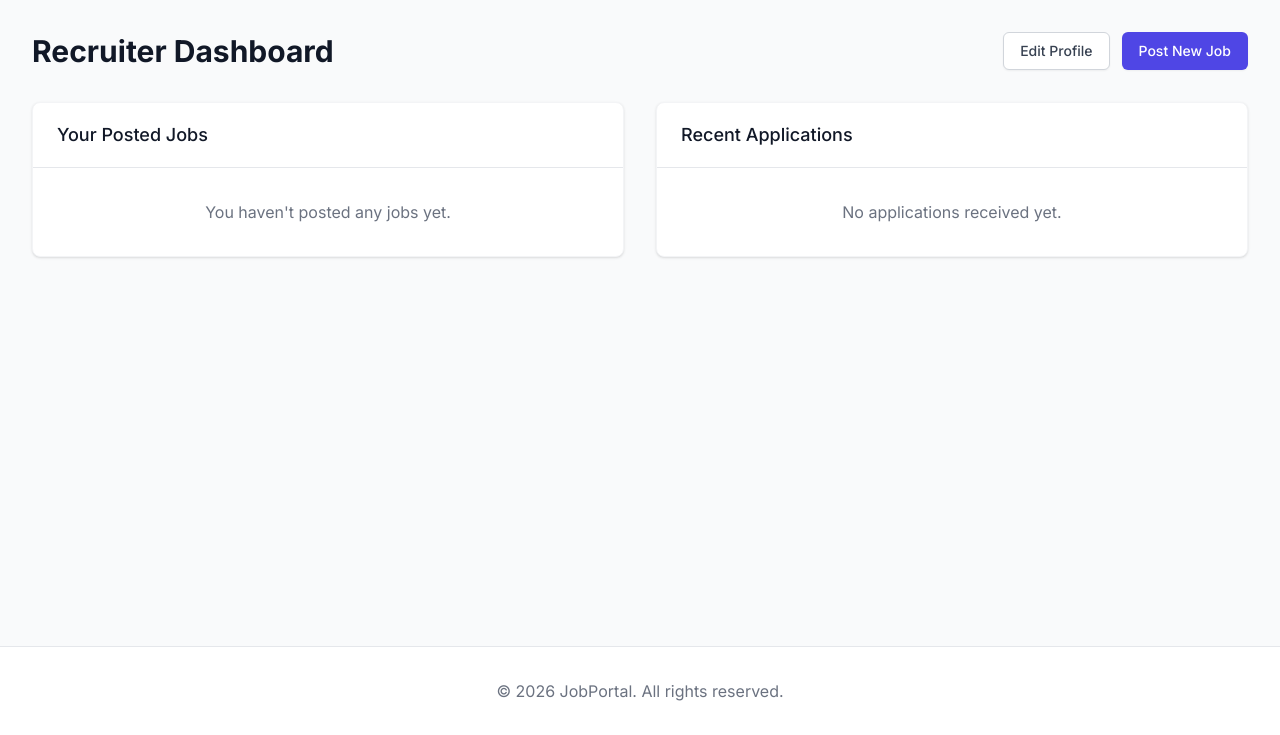
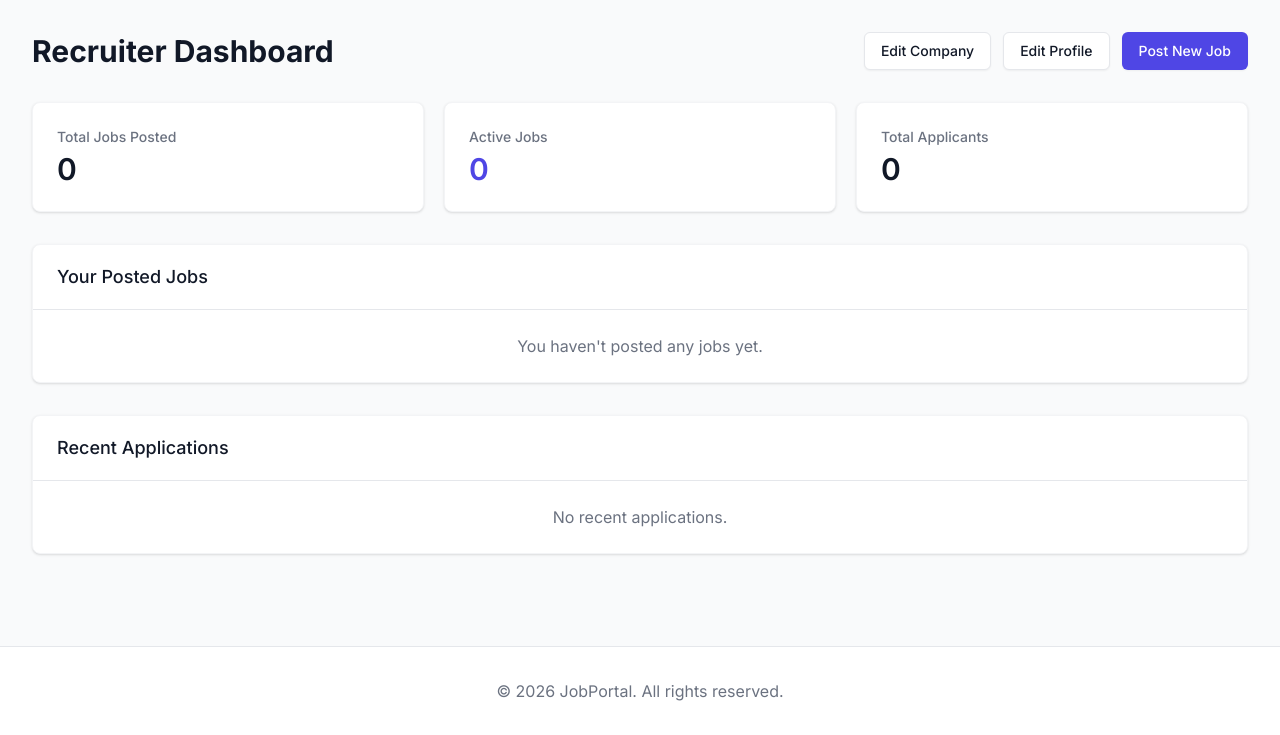
Before and after one commit to KumarMirampalli2k26/JobPortal, a Django app: page /accounts/dashboard/recruiter/ in a window 1280 px wide. Shown: the part 65-800 px from the top of the page. Run offline with Django 5.2, Linux system fonts and the light colour scheme; a user stored in the database is signed in; tables that the repository leaves empty hold one stand-in row (values such as "Sample post"); grey boxes marked "Sample" are stand-in pictures; data that the repository does not hold is empty; some libraries are stand-ins or nearby versions.

Commit message:
Build recruiter dashboard and job CRUD

```diff
--- a/accounts/views.py
+++ b/accounts/views.py
@@ -36,8 +36,20 @@ def dashboard(request):
 @recruiter_required
 def recruiter_dashboard(request):
     jobs = Job.objects.filter(recruiter=request.user)
-    applications = Application.objects.filter(job__in=jobs).order_by('-applied_at')[:5]
-    return render(request, 'accounts/dashboard_recruiter.html', {'jobs': jobs, 'applications': applications})
+    applications = Application.objects.filter(job__in=jobs).order_by('-applied_at')
+
+    total_jobs = jobs.count()
+    active_jobs = jobs.filter(is_active=True).count()
+    total_applicants = applications.count()
+
+    context = {
+        'jobs': jobs,
+        'applications': applications[:5],
+        'total_jobs': total_jobs,
+        'active_jobs': active_jobs,
+        'total_applicants': total_applicants,
+    }
+    return render(request, 'accounts/dashboard_recruiter.html', context)
 
 @candidate_required
 def candidate_dashboard(request):
--- a/jobs/urls.py
+++ b/jobs/urls.py
@@ -5,5 +5,9 @@ urlpatterns = [
     path('', views.JobListView.as_view(), name='job_list'),
     path('<int:pk>/', views.JobDetailView.as_view(), name='job_detail'),
     path('create/', views.JobCreateView.as_view(), name='job_create'),
+    path('<int:pk>/update/', views.JobUpdateView.as_view(), name='job_update'),
+    path('<int:pk>/delete/', views.JobDeleteView.as_view(), name='job_delete'),
+    path('<int:pk>/toggle/', views.JobToggleActiveView.as_view(), name='job_toggle'),
     path('<int:pk>/apply/', views.apply_to_job, name='apply_to_job'),
+    path('company/', views.CompanyUpdateView.as_view(), name='company_update'),
 ]
--- a/templates/accounts/dashboard_recruiter.html
+++ b/templates/accounts/dashboard_recruiter.html
@@ -9,49 +9,86 @@
             <h2 class="text-2xl font-bold leading-7 text-gray-900 sm:text-3xl sm:truncate">Recruiter Dashboard</h2>
         </div>
         <div class="mt-4 flex md:mt-0 md:ml-4 space-x-3">
-            <a href="{% url 'profile_update' %}" class="inline-flex items-center px-4 py-2 border border-gray-300 rounded-md shadow-sm text-sm font-medium text-gray-700 bg-white hover:bg-gray-50 transition-colors">
-                Edit Profile
-            </a>
-            <a href="{% url 'job_create' %}" class="inline-flex items-center px-4 py-2 border border-transparent rounded-md shadow-sm text-sm font-medium text-white bg-indigo-600 hover:bg-indigo-700 transition-colors">
-                Post New Job
-            </a>
+            <a href="{% url 'company_update' %}" class="btn-secondary">Edit Company</a>
+            <a href="{% url 'profile_update' %}" class="btn-secondary">Edit Profile</a>
+            <a href="{% url 'job_create' %}" class="btn-primary">Post New Job</a>
         </div>
     </div>
 
-    <div class="grid grid-cols-1 gap-8 lg:grid-cols-2">
-        <!-- Posted Jobs -->
-        <div class="bg-white shadow overflow-hidden sm:rounded-lg border border-gray-100">
+    <!-- Stats -->
+    <div class="grid grid-cols-1 gap-5 sm:grid-cols-3 mb-8">
+        <div class="bg-white overflow-hidden shadow rounded-lg border border-gray-100">
+            <div class="px-4 py-5 sm:p-6">
+                <dt class="text-sm font-medium text-gray-500 truncate">Total Jobs Posted</dt>
+                <dd class="mt-1 text-3xl font-semibold text-gray-900">{{ total_jobs }}</dd>
+            </div>
+        </div>
+        <div class="bg-white overflow-hidden shadow rounded-lg border border-gray-100">
+            <div class="px-4 py-5 sm:p-6">
+                <dt class="text-sm font-medium text-gray-500 truncate">Active Jobs</dt>
+                <dd class="mt-1 text-3xl font-semibold text-indigo-600">{{ active_jobs }}</dd>
+            </div>
+        </div>
+        <div class="bg-white overflow-hidden shadow rounded-lg border border-gray-100">
+            <div class="px-4 py-5 sm:p-6">
+                <dt class="text-sm font-medium text-gray-500 truncate">Total Applicants</dt>
+                <dd class="mt-1 text-3xl font-semibold text-gray-900">{{ total_applicants }}</dd>
+            </div>
+        </div>
+    </div>
+
+    <!-- Jobs List -->
+    <div class="bg-white shadow overflow-hidden sm:rounded-lg border border-gray-100 mb-8">
         <div class="px-4 py-5 sm:px-6 border-b border-gray-200">
             <h3 class="text-lg leading-6 font-medium text-gray-900">Your Posted Jobs</h3>
         </div>
-            <ul class="divide-y divide-gray-200">
+        {% if jobs %}
+            <div class="overflow-x-auto">
+                <table class="min-w-full divide-y divide-gray-200">
+                    <thead class="bg-gray-50">
+                        <tr>
+                            <th scope="col" class="px-6 py-3 text-left text-xs font-medium text-gray-500 uppercase tracking-wider">Title</th>
+                            <th scope="col" class="px-6 py-3 text-left text-xs font-medium text-gray-500 uppercase tracking-wider">Status</th>
+                            <th scope="col" class="px-6 py-3 text-left text-xs font-medium text-gray-500 uppercase tracking-wider">Posted On</th>
+                            <th scope="col" class="px-6 py-3 text-right text-xs font-medium text-gray-500 uppercase tracking-wider">Actions</th>
+                        </tr>
+                    </thead>
+                    <tbody class="bg-white divide-y divide-gray-200">
                         {% for job in jobs %}
-                    <li>
-                        <a href="{% url 'job_detail' job.id %}" class="block hover:bg-gray-50 transition-colors">
-                            <div class="px-4 py-4 sm:px-6">
-                                <div class="flex items-center justify-between">
-                                    <p class="text-sm font-medium text-indigo-600 truncate">{{ job.title }}</p>
-                                    <div class="ml-2 flex-shrink-0 flex">
-                                        <p class="px-2 inline-flex text-xs leading-5 font-semibold rounded-full {% if job.is_active %}bg-green-100 text-green-800{% else %}bg-gray-100 text-gray-800{% endif %}">
-                                            {{ job.is_active|yesno:"Active,Closed" }}
-                                        </p>
+                            <tr>
+                                <td class="px-6 py-4 whitespace-nowrap text-sm font-medium text-gray-900">
+                                    <a href="{% url 'job_detail' job.id %}" class="hover:text-indigo-600">{{ job.title }}</a>
+                                </td>
+                                <td class="px-6 py-4 whitespace-nowrap text-sm text-gray-500">
+                                    {% if job.is_active %}
+                                        <span class="badge bg-green-100 text-green-800">Active</span>
+                                    {% else %}
+                                        <span class="badge bg-gray-100 text-gray-800">Inactive</span>
+                                    {% endif %}
+                                </td>
+                                <td class="px-6 py-4 whitespace-nowrap text-sm text-gray-500">
+                                    {{ job.posted_on|date:"M d, Y" }}
+                                </td>
+                                <td class="px-6 py-4 whitespace-nowrap text-right text-sm font-medium space-x-2 flex justify-end">
+                                    <form method="POST" action="{% url 'job_toggle' job.id %}" class="inline">
+                                        {% csrf_token %}
+                                        <button type="submit" class="text-indigo-600 hover:text-indigo-900">
+                                            {% if job.is_active %}Deactivate{% else %}Activate{% endif %}
+                                        </button>
+                                    </form>
+                                    <a href="{% url 'job_update' job.id %}" class="text-blue-600 hover:text-blue-900">Edit</a>
+                                    <a href="{% url 'job_delete' job.id %}" class="text-red-600 hover:text-red-900">Delete</a>
+                                </td>
+                            </tr>
+                        {% endfor %}
+                    </tbody>
+                </table>
             </div>
+        {% else %}
+            <div class="px-4 py-5 sm:p-6 text-center text-gray-500">
+                You haven't posted any jobs yet.
             </div>
-                                <div class="mt-2 sm:flex sm:justify-between">
-                                    <div class="sm:flex text-sm text-gray-500">
-                                        <p class="flex items-center">{{ job.location }}</p>
-                                    </div>
-                                    <div class="mt-2 flex items-center text-sm text-gray-500 sm:mt-0">
-                                        <p>Posted on <time datetime="{{ job.posted_on|date:'Y-m-d' }}">{{ job.posted_on|date:"M d, Y" }}</time></p>
-                                    </div>
-                                </div>
-                            </div>
-                        </a>
-                    </li>
-                {% empty %}
-                    <li class="px-4 py-8 text-center text-gray-500">You haven't posted any jobs yet.</li>
-                {% endfor %}
-            </ul>
+        {% endif %}
     </div>
 
     <!-- Recent Applications -->
@@ -61,20 +98,36 @@
         </div>
         <ul class="divide-y divide-gray-200">
             {% for app in applications %}
-                    <li class="px-4 py-4 sm:px-6">
+                <li class="px-4 py-4 sm:px-6 hover:bg-gray-50 transition-colors">
                     <div class="flex items-center justify-between">
-                            <p class="text-sm font-medium text-gray-900">{{ app.candidate.username }} applied for <span class="text-indigo-600">{{ app.job.title }}</span></p>
-                            <p class="px-2 inline-flex text-xs leading-5 font-semibold rounded-full bg-blue-100 text-blue-800">{{ app.status }}</p>
+                        <p class="text-sm font-medium text-indigo-600 truncate">
+                            {{ app.candidate.username }}
+                        </p>
+                        <div class="ml-2 flex-shrink-0 flex">
+                            <p class="px-2 inline-flex text-xs leading-5 font-semibold rounded-full bg-blue-100 text-blue-800">
+                                {{ app.job.title }}
+                            </p>
                         </div>
-                        <div class="mt-2 text-sm text-gray-500">
-                            Applied on {{ app.applied_at|date:"M d, Y" }}
+                    </div>
+                    <div class="mt-2 sm:flex sm:justify-between">
+                        <div class="sm:flex">
+                            <p class="flex items-center text-sm text-gray-500">
+                                <span class="badge">{{ app.get_status_display }}</span>
+                            </p>
+                        </div>
+                        <div class="mt-2 flex items-center text-sm text-gray-500 sm:mt-0">
+                            <p>
+                                Applied on <time datetime="{{ app.applied_at|date:'Y-m-d' }}">{{ app.applied_at|date:"F d, Y" }}</time>
+                            </p>
+                        </div>
                     </div>
                 </li>
             {% empty %}
-                    <li class="px-4 py-8 text-center text-gray-500">No applications received yet.</li>
+                <li class="px-4 py-5 sm:p-6 text-center text-gray-500">
+                    No recent applications.
+                </li>
             {% endfor %}
         </ul>
     </div>
 </div>
-</div>
 {% endblock %}
```
Also changed, not shown: jobs/tests.py (+65 -0 lines), jobs/views.py (+57 -5 lines), templates/jobs/company_form.html (added, +62 -0 lines), templates/jobs/job_confirm_delete.html (added, +22 -0 lines), templates/jobs/job_form.html (+18 -23 lines). Lines whose indentation alone changed are shown as unchanged.
